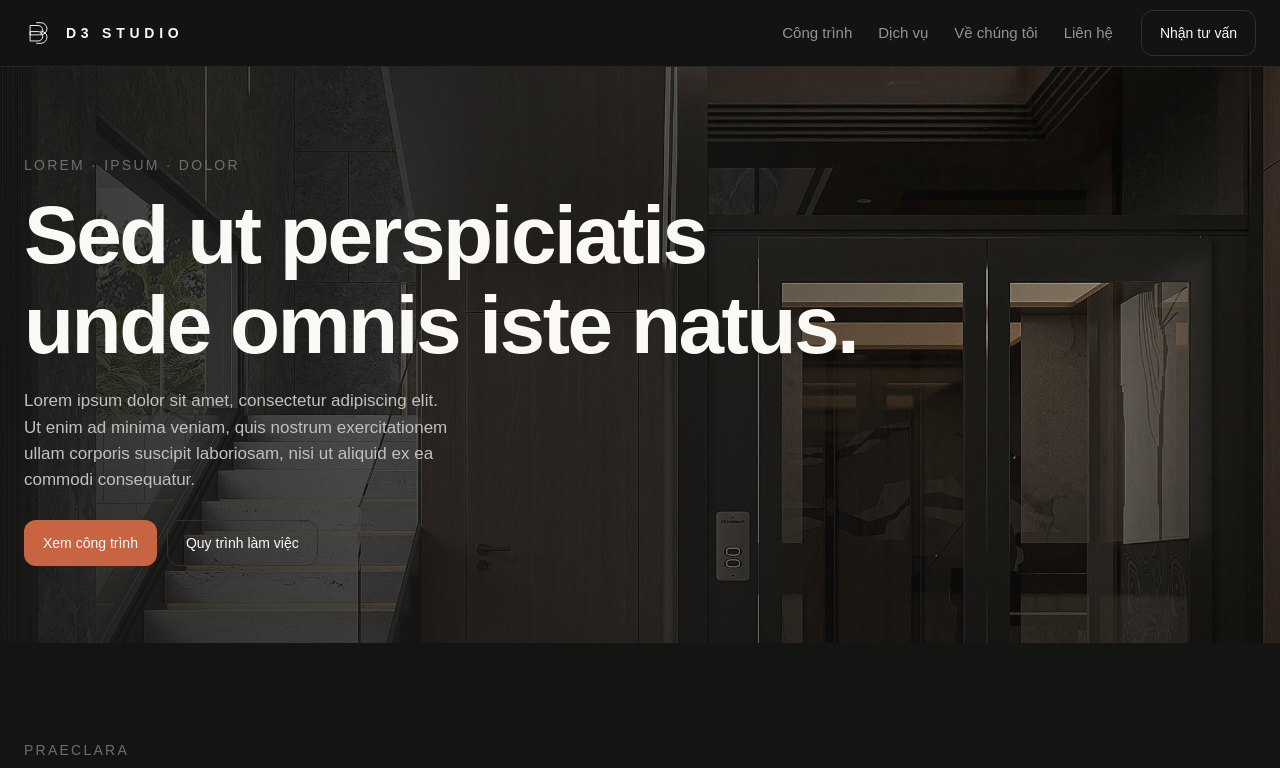
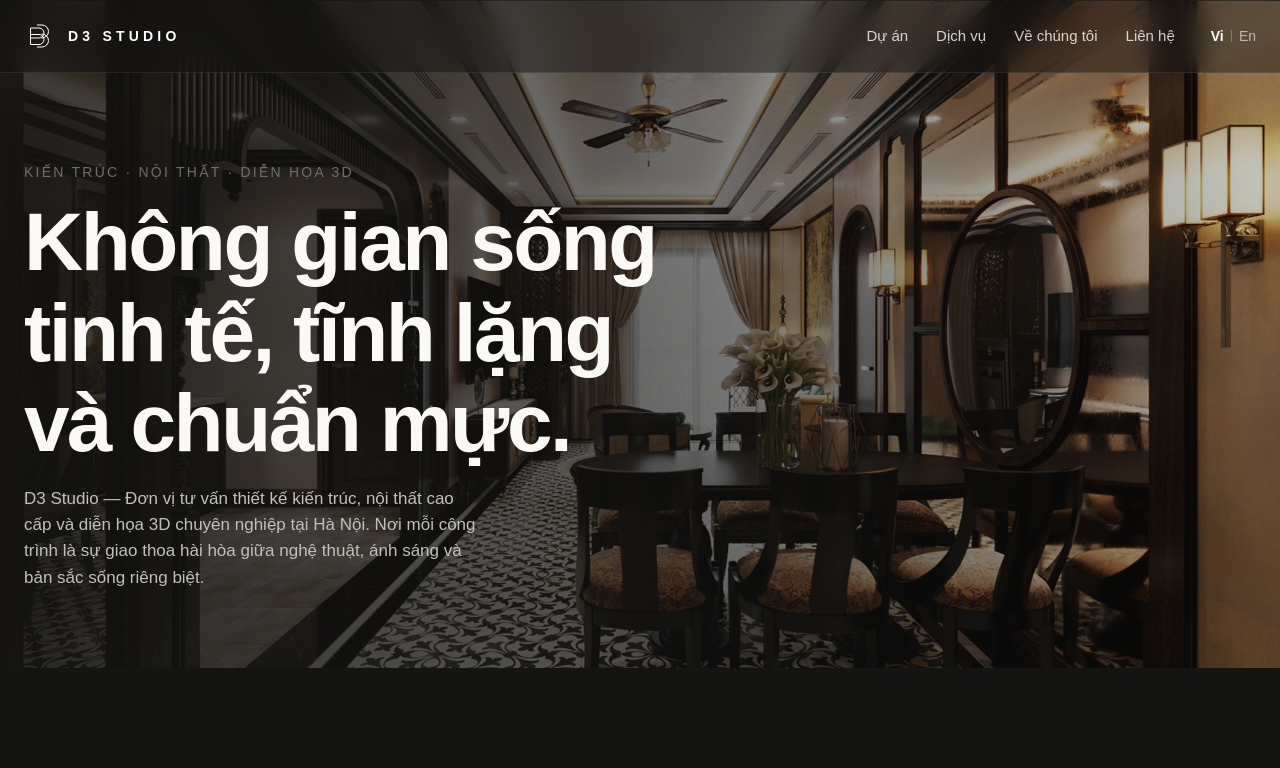
Before and after one commit to ursweetheart/prj1, a Vue app: page / in a window 1280 px wide. Shown: the top 768 px of the page. Built offline with nearby package versions, Linux system fonts and the light colour scheme.

Commit message:
feat: update transparent navbar, indochine hero background, and d3 studio branding

```diff
--- a/src/assets/app.css
+++ b/src/assets/app.css
@@ -231,40 +231,92 @@ code   { font-family: var(--font-mono); font-size: 0.94em }
 .panel { background: var(--panel); border: 1px solid var(--line-soft);
          border-radius: var(--radius-lg); padding: clamp(18px, 2vw, 28px) }
 
-/* ─── Thanh điều hướng ────────────────────────────────────────────── */
+/* ─── Thanh điều hướng (AHL Architectural Transparent Header) ────── */
 .nav {
-  position: sticky; top: 0; z-index: 40;
-  background: color-mix(in oklab, var(--fg) 88%, transparent);
-  backdrop-filter: blur(12px);
-  border-bottom: 1px solid var(--line-soft);
+  position: sticky; top: 0; z-index: 100;
+  background: rgba(18, 18, 18, 0.45);
+  backdrop-filter: blur(14px);
+  -webkit-backdrop-filter: blur(14px);
+  border-bottom: 1px solid rgba(255, 255, 255, 0.08);
+  transition: background 0.3s ease, border-color 0.3s ease;
 }
-.nav-in { display: flex; align-items: center; gap: 20px; min-height: 66px }
-.brand { display: inline-flex; align-items: center; gap: 12px; flex: none }
-.brand-mark { width: 30px; height: 30px; color: var(--ink) }
-.brand-word { font-size: var(--text-sm); letter-spacing: 0.34em; text-transform: uppercase;
-              font-weight: 600; color: var(--ink) }
-.nav-links { display: none; gap: 26px; margin-left: auto }
-.nav-links a { font-size: 15px; color: var(--dim); padding-block: 6px }
-.nav-links a:hover { color: var(--ink) }
-.nav-links a[aria-current="page"] { color: var(--ink) }
-.nav-cta { display: none; margin-left: 8px }
+.nav-in { display: flex; align-items: center; justify-content: space-between; min-height: 72px }
+
+.brand { display: inline-flex; align-items: center; gap: 12px; flex: none; text-decoration: none }
+.brand-mark { width: 32px; height: 32px; color: #ffffff }
+.brand-word { font-size: 14px; letter-spacing: 0.3em; text-transform: uppercase;
+              font-weight: 700; color: #ffffff }
+
+.nav-right { display: none; align-items: center; gap: 32px; margin-left: auto }
+.nav-links { display: flex; align-items: center; gap: 28px }
+.nav-links a {
+  font-size: 15px;
+  font-weight: 500;
+  color: rgba(255, 255, 255, 0.8);
+  padding-block: 6px;
+  transition: color 0.2s ease;
+}
+.nav-links a:hover { color: #ffffff }
+.nav-links a.is-active,
+.nav-links a[aria-current="page"] {
+  color: #C01919 !important;
+  font-weight: 700;
+}
+
+.lang-switch {
+  display: flex;
+  align-items: center;
+  gap: 6px;
+  font-size: 14px;
+  color: rgba(255, 255, 255, 0.6);
+  margin-left: 4px;
+}
+.lang-switch button {
+  background: none;
+  border: none;
+  padding: 0;
+  font: inherit;
+  cursor: pointer;
+  color: rgba(255, 255, 255, 0.6);
+  font-weight: 500;
+  transition: color 0.2s ease;
+}
+.lang-switch button:hover { color: #ffffff }
+.lang-switch button.active {
+  color: #ffffff;
+  font-weight: 700;
+}
+.lang-switch .sep { color: rgba(255, 255, 255, 0.3); font-weight: 300; font-size: 12px }
+
 .nav-burger { margin-left: auto; display: inline-flex; width: 44px; height: 44px;
-              align-items: center; justify-content: center; border: 1px solid var(--line);
+              align-items: center; justify-content: center; border: 1px solid rgba(255, 255, 255, 0.2);
               border-radius: var(--radius-sm); background: transparent; cursor: pointer }
-.nav-burger span { display: block; width: 17px; height: 1px; background: var(--ink);
-                   box-shadow: 0 -5px 0 var(--ink), 0 5px 0 var(--ink) }
-.nav-sheet { border-top: 1px solid var(--line-soft); padding: 12px var(--gutter) 20px;
-             display: flex; flex-direction: column; gap: 2px }
-.nav-sheet a { padding: 13px 4px; font-size: 17px; color: var(--ink-2);
-               border-bottom: 1px solid var(--line-soft); min-height: 44px }
+.nav-burger span { display: block; width: 17px; height: 1.5px; background: #ffffff;
+                   box-shadow: 0 -5px 0 #ffffff, 0 5px 0 #ffffff }
+
+.nav-sheet { background: rgba(18, 18, 18, 0.95); backdrop-filter: blur(20px); -webkit-backdrop-filter: blur(20px);
+             border-top: 1px solid rgba(255, 255, 255, 0.1); padding: 16px var(--gutter) 24px;
+             display: flex; flex-direction: column; gap: 4px }
+.nav-sheet a { padding: 12px 4px; font-size: 16px; color: rgba(255, 255, 255, 0.8); font-weight: 500;
+               border-bottom: 1px solid rgba(255, 255, 255, 0.08); min-height: 44px }
+.nav-sheet a.is-active { color: #C01919; font-weight: 700 }
 .nav-sheet a:last-of-type { border-bottom: 0 }
+.nav-sheet-lang { display: flex; align-items: center; gap: 8px; padding-top: 12px }
+.nav-sheet-lang button { background: none; border: none; font-size: 15px; color: rgba(255, 255, 255, 0.6); cursor: pointer }
+.nav-sheet-lang button.active { color: #ffffff; font-weight: 700 }
+
 @media (min-width: 900px) {
-  .nav-links, .nav-cta { display: flex }
+  .nav-right { display: flex }
   .nav-burger, .nav-sheet { display: none }
 }
 
 /* ─── Hero ────────────────────────────────────────────────────────── */
-.hero { position: relative; min-height: clamp(440px, 72vh, 760px); display: grid }
+.hero {
+  position: relative;
+  min-height: clamp(540px, 80vh, 880px);
+  display: grid;
+  margin-top: -72px; /* Phủ ảnh nền lên kín khu vực navbar ở trên cùng */
+}
 .hero > .media { position: absolute; inset: 0; border-radius: 0 }
 .hero-scrim {
   position: absolute; inset: 0;
@@ -273,7 +325,12 @@ code   { font-family: var(--font-mono); font-size: 0.94em }
     color-mix(in oklab, var(--fg) 66%, transparent) 46%,
     color-mix(in oklab, var(--fg) 22%, transparent) 100%);
 }
-.hero-in { position: relative; align-self: end; padding-block: clamp(32px, 6vw, 80px) }
+.hero-in {
+  position: relative;
+  align-self: end;
+  padding-top: clamp(100px, 14vw, 160px);
+  padding-bottom: clamp(40px, 6vw, 80px);
+}
 
 /* ─── Lưới mosaic (câu 27: ảnh to nhỏ xen kẽ) ─────────────────────── */
 .mosaic { display: grid; gap: clamp(10px, 1.1vw, 18px);
--- a/src/components/SiteNav.vue
+++ b/src/components/SiteNav.vue
@@ -1,43 +1,59 @@
 <template>
-  <header class="nav">
+  <header class="nav nav-transparent">
     <div class="wrap wrap-wide">
       <div class="nav-in">
         <router-link class="brand" to="/" aria-label="D3 Studio · trang chủ">
           <BrandMark /><span class="brand-word">D3 Studio</span>
         </router-link>
-        <nav class="nav-links" aria-label="Điều hướng chính">
-          <router-link v-for="l in links" :key="l.key" :to="l.to"
-             :aria-current="current === l.key ? 'page' : undefined">{{ l.label }}</router-link>
-        </nav>
-        <router-link class="btn btn-secondary nav-cta" to="/lien-he">
-          Nhận tư vấn<span v-if="moodboard.count.value" class="num"> · đã lưu {{ moodboard.count.value }}</span>
-        </router-link>
+
+        <div class="nav-right">
+          <nav class="nav-links" aria-label="Điều hướng chính">
+            <router-link v-for="l in links" :key="l.key" :to="l.to"
+               :class="{ 'is-active': current === l.key || ($route && $route.path === l.to) }"
+               :aria-current="(current === l.key || ($route && $route.path === l.to)) ? 'page' : undefined">{{ l.label }}</router-link>
+          </nav>
+
+          <div class="lang-switch" aria-label="Chuyển đổi ngôn ngữ">
+            <button type="button" :class="{ active: currentLang === 'VI' }" @click="currentLang = 'VI'">Vi</button>
+            <span class="sep">|</span>
+            <button type="button" :class="{ active: currentLang === 'EN' }" @click="currentLang = 'EN'">En</button>
+          </div>
+        </div>
+
         <button class="nav-burger" type="button" :aria-expanded="String(open)"
                 aria-label="Mở menu" @click="open = !open"><span></span></button>
       </div>
     </div>
+
     <div class="nav-sheet" v-if="open">
-      <router-link v-for="l in links" :key="l.key" :to="l.to" @click="open = false">{{ l.label }}</router-link>
-      <router-link class="btn btn-primary" to="/lien-he" style="margin-top:12px" @click="open = false">Nhận tư vấn</router-link>
+      <router-link v-for="l in links" :key="l.key" :to="l.to" @click="open = false"
+                   :class="{ 'is-active': current === l.key || ($route && $route.path === l.to) }">{{ l.label }}</router-link>
+      <div class="nav-sheet-lang">
+        <button type="button" :class="{ active: currentLang === 'VI' }" @click="currentLang = 'VI'">Vi</button>
+        <span class="sep">|</span>
+        <button type="button" :class="{ active: currentLang === 'EN' }" @click="currentLang = 'EN'">En</button>
+      </div>
     </div>
   </header>
 </template>
 
 <script setup>
 import { ref } from 'vue'
+import { useRoute } from 'vue-router'
 import BrandMark from './BrandMark.vue'
-import { useMoodboard } from '@/composables/useMoodboard'
 
 defineProps({
   current: { type: String, default: '' }
 })
 
+const route = useRoute()
 const open = ref(false)
-const moodboard = useMoodboard()
+const currentLang = ref('VI')
+
 const links = [
-  { to: '/cong-trinh', label: 'Công trình', key: 'cong-trinh' },
-  { to: '/dich-vu',    label: 'Dịch vụ',    key: 'dich-vu' },
+  { to: '/cong-trinh',  label: 'Dự án',   key: 'cong-trinh' },
+  { to: '/dich-vu',     label: 'Dịch vụ',    key: 'dich-vu' },
   { to: '/ve-chung-toi', label: 'Về chúng tôi', key: 've-chung-toi' },
-  { to: '/lien-he',    label: 'Liên hệ',    key: 'lien-he' }
+  { to: '/lien-he',     label: 'Liên hệ',    key: 'lien-he' }
 ]
 </script>
--- a/src/views/HomeView.vue
+++ b/src/views/HomeView.vue
@@ -1,22 +1,16 @@
 <template>
   <!-- Hero -->
   <section class="hero">
-    <div class="media"><img src="/img/pic6.jpg" alt="Lorem ipsum dolor sit amet"></div>
+    <div class="media"><img src="/img/indochine-apartment-hero.jpg" alt="D3 Studio - Indochine Apartment"></div>
     <div class="hero-scrim"></div>
     <div class="hero-in wrap wrap-wide">
-      <p class="eyebrow">Lorem · Ipsum · Dolor</p>
-      <h1 class="h-hero" style="margin-top:14px; max-width:19ch">
-        Sed ut perspiciatis unde omnis iste natus.
+      <p class="eyebrow">Kiến trúc · Nội thất · Diễn họa 3D</p>
+      <h1 class="h-hero" style="margin-top:14px; max-width:18ch">
+        Không gian sống tinh tế, tĩnh lặng và chuẩn mực.
       </h1>
-      <p class="lead" style="margin-top:18px; max-width:46ch">
-        Lorem ipsum dolor sit amet, consectetur adipiscing elit. Ut enim ad
-        minima veniam, quis nostrum exercitationem ullam corporis suscipit
-        laboriosam, nisi ut aliquid ex ea commodi consequatur.
+      <p class="lead" style="margin-top:18px; max-width:48ch">
+        D3 Studio — Đơn vị tư vấn thiết kế kiến trúc, nội thất cao cấp và diễn họa 3D chuyên nghiệp tại Hà Nội. Nơi mỗi công trình là sự giao thoa hài hòa giữa nghệ thuật, ánh sáng và bản sắc sống riêng biệt.
       </p>
-      <div class="row wrapx g10" style="margin-top:26px">
-        <router-link class="btn btn-primary" to="/cong-trinh">Xem công trình</router-link>
-        <router-link class="btn btn-secondary" to="/dich-vu">Quy trình làm việc</router-link>
-      </div>
     </div>
   </section>
 
```
Also changed, not shown: openspec/changes/minimalist-architectural-navbar/design.md (added, +28 -0 lines), openspec/changes/minimalist-architectural-navbar/proposal.md (added, +23 -0 lines), openspec/changes/minimalist-architectural-navbar/specs/navigation/minimalist-navbar/spec.md (added, +33 -0 lines), openspec/changes/minimalist-architectural-navbar/tasks.md (added, +13 -0 lines), openspec/changes/minimalist-architectural-navbar/.openspec.yaml (added), public/img/indochine-apartment-hero.jpg (added), 22 other files (tests, documents, lock files or other folders).
